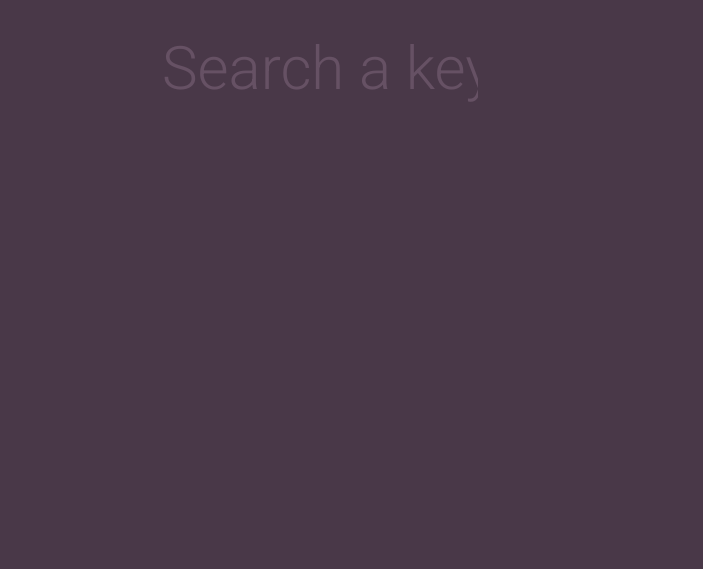
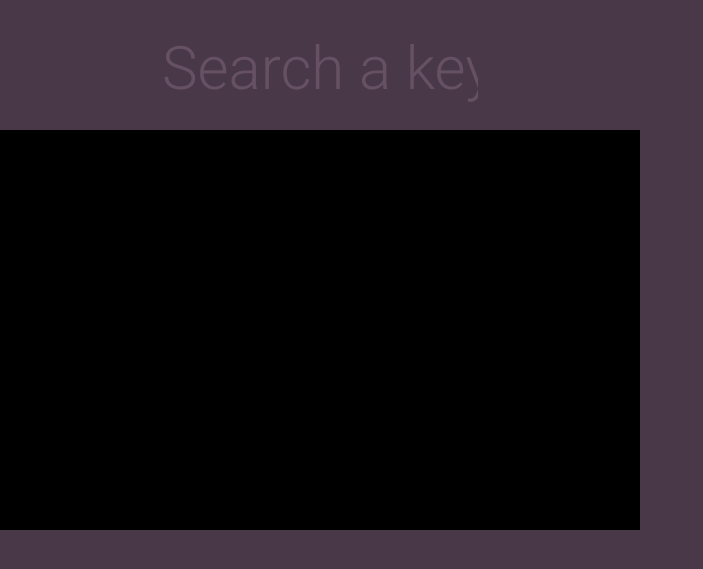
Before and after one commit to jessmchang/yt-instant, a PHP site: page / in a window 1280 px wide. Shown: the top 569 px of the page, without its empty margins (0-703 px from the left). Run offline with PHP 8.4, Linux system fonts and the light colour scheme; some libraries are stand-ins or nearby versions.

Commit message:
Fetching data

```diff
--- a/sass/style.scss
+++ b/sass/style.scss
@@ -21,10 +21,16 @@ body{
 }
 
 #container{
+	background-color:#000;
+	margin-top:25px;
+	min-height:400px;
+	width:640px;
 	margin: 25px auto 25px auto;
 }
 
 #title{
+	text-align:left;
+	padding-bottom:8px;
 	font-family: $font-stack;
 }
 
--- a/stylesheets/style.css
+++ b/stylesheets/style.css
@@ -78,20 +78,26 @@ body {
 
 /* line 23, ../sass/style.scss */
 #container {
+  background-color: #000;
+  margin-top: 25px;
+  min-height: 400px;
+  width: 640px;
   margin: 25px auto 25px auto;
 }
 
-/* line 27, ../sass/style.scss */
+/* line 31, ../sass/style.scss */
 #title {
+  text-align: left;
+  padding-bottom: 8px;
   font-family: "Roboto", Trebuchet, sans-serif;
 }
 
-/* line 31, ../sass/style.scss */
+/* line 37, ../sass/style.scss */
 #video {
   color: #bfb39b;
 }
 
-/* line 35, ../sass/style.scss */
+/* line 41, ../sass/style.scss */
 .search_box {
   font-size: 60px;
   width: 50%;
@@ -103,7 +109,7 @@ body {
   margin: 5% auto 10px auto;
 }
 
-/* line 46, ../sass/style.scss */
+/* line 52, ../sass/style.scss */
 ::-webkit-input-placeholder {
   color: #665164;
 }
```
